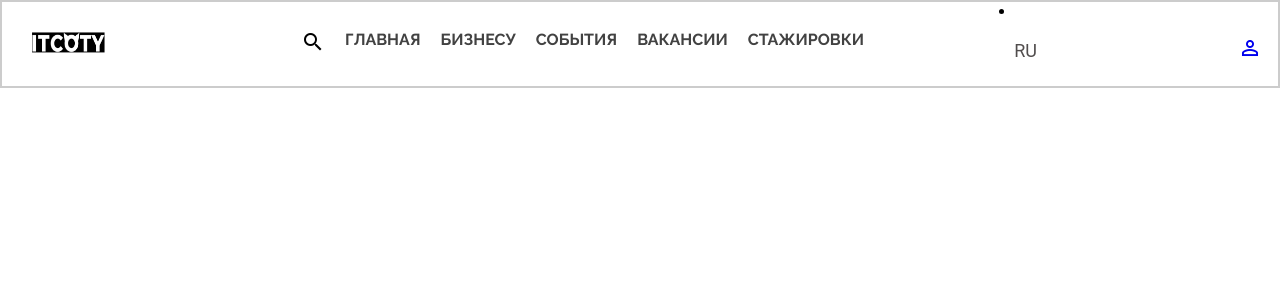
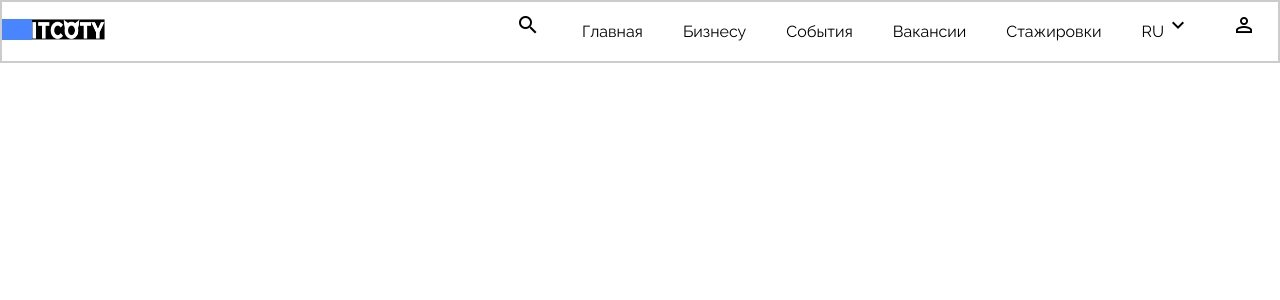
Before and after one commit to OlgaPyryeva/ITCoty, a React (Create React App) app: page / in a window 1280 px wide. Shown: the top 300 px of the page. Built offline with nearby package versions, Linux system fonts and the light colour scheme.

Commit message:
доработка navbar

```diff
--- a/src/components/Layout.js
+++ b/src/components/Layout.js
@@ -22,7 +22,7 @@ export default function Layout() {
       <Switch>
         <Route exact path="/" render={() => <Home />} />
         <Route path="/login" render={() => <Login />} />
-        <Route path="/registration" render={() => <Registration />} />
+        <Route path="/register" render={() => <Registration />} />
         <Route path="/policy" render={() => <Policy />} />
         <Route path="/rules" render={() => <Rules />} />
         <Route path="/business" render={() => <Business />} />
--- a/src/components/login/Login.js
+++ b/src/components/login/Login.js
@@ -65,7 +65,7 @@ export default function Login() {
   };
 
   function postData() {
-    axios.post("https//sever", { email, password });
+    axios.post("http://uranus123.herokuapp.com", { email, password });
   }
 
   return (
@@ -122,7 +122,7 @@ export default function Login() {
         <button onClick={postData} className="btn">
           Войти
         </button>
-        <Link to="/registration">
+        <Link to="/register">
           <button type="submit" className="btn">
             Зарегистрироваться
           </button>
--- a/src/components/pages/main/NavBar.css
+++ b/src/components/pages/main/NavBar.css
@@ -3,22 +3,24 @@
   padding: 0;
 }
 .header {
+  /* width: 1440px; */
+
   font-family: "Raleway", sans-serif;
   border: 2px solid #ccc;
   display: flex;
-  flex-wrap: wrap; /*перенос строки */
-  justify-content: space-between; /*прижимает содержимое к краям */
-  align-items: center; /*выравнивает элементы по центру на вертикальной */
+  flex-wrap: wrap;
+  justify-content: space-between;
+  align-items: center;
 }
 
 .logo img {
-  padding: 0 0 0 30px;
+  padding-left: 30px;
   width: 103px;
   height: 21px;
-  background-color: ;
+  background-color: #4985ff;
 }
 .menu {
-  width: 522px;
+  /* width: 522px; */
 }
 
 .header .menu ul {
@@ -27,22 +29,33 @@
 }
 
 .header .menu ul li {
-  margin: 20px 10px;
+  margin: 20px 20px;
+}
+.header .menu ul li span {
+  margin: -10px 2px 0 0;
 }
 
 .header .menu ul a {
-  text-transform: uppercase;
   text-decoration: none;
-  font-weight: bold;
-  color: #424242;
+  font-weight: normal;
+  color: #000;
+}
+@media screen and (max-width: 900px) {
+  ..menu ul li span {
+    margin: auto;
+  }
 }
 
-.userIdentification {
-  width: 16px;
-  height: 16px;
-  color: #333;
-  padding-right: 40px;
+@media screen and (max-width: 500px) {
+  .header {
+    flex-direction: column;
+  }
+  .header .menu ul {
+    flex-direction: column;
+    justify-content: left;
+    align-self: center;
+  }
+  .header .menu ul li {
+    margin: 5px;
+  }
 }
-.leng {
-  width: 40px;
-}
--- a/src/components/pages/main/NavBar.js
+++ b/src/components/pages/main/NavBar.js
@@ -30,18 +30,17 @@ export default function NavBar() {
           <li>
             <Link to="/traineeship">Стажировки</Link>
           </li>
+          <li>
+            <span>RU</span>
+            <span class="material-icons">expand_more</span>
+          </li>
+          <li>
+            <Link to="/login">
+              <span class="material-icons">perm_identity</span>
+            </Link>
+          </li>
         </ul>
       </nav>
-      <div className="lang">
-        <li>
-          <button>RU</button>
-        </li>
-      </div>
-      <div className="userIdentification">
-        <Link to="/login">
-          <span class="material-icons">perm_identity</span>
-        </Link>
-      </div>
     </header>
   );
 }
```
